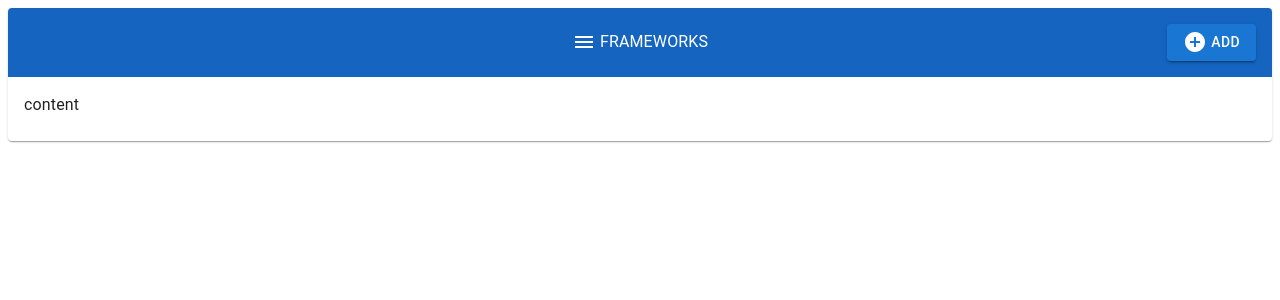
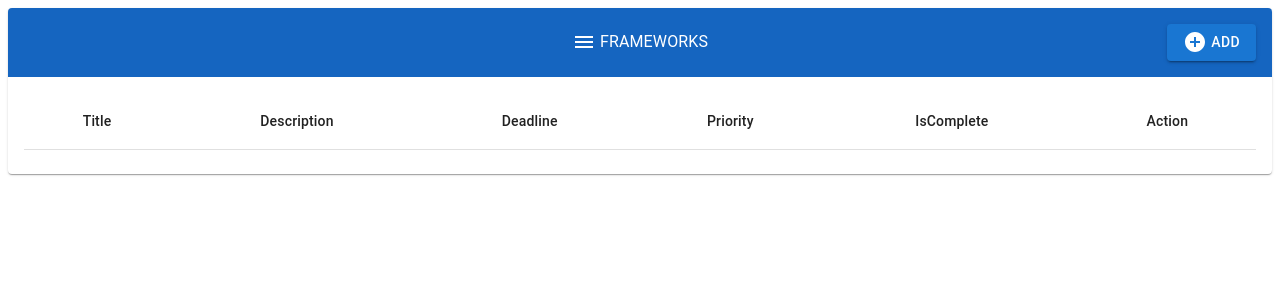
Before and after one commit to Epik95mkw/CSDS221-Project-2, a React (Create React App) app: page / in a window 1280 px wide. Shown: the top 300 px of the page. Built offline with nearby package versions, Linux system fonts and the light colour scheme.

Commit message:
Implement MUI table

```diff
--- a/src/App.js
+++ b/src/App.js
@@ -1,11 +1,14 @@
 import React from 'react';
 import './style.css';
+import { Card } from '@mui/material';
 import Header from './Components/header.js';
 
 export default function App() {
   return (
-    <div>
+    <Card>
       <Header />
-    </div>
+
+
+    </Card>
   );
 }
--- a/src/Components/header.js
+++ b/src/Components/header.js
@@ -1,12 +1,38 @@
 import React from 'react';
 import '../style.css';
-import { Typography, Card, CardContent, Grid, Button } from '@mui/material';
+import {
+  Typography,
+  CardContent,
+  Grid,
+  Button,
+  TableContainer,
+  Table,
+  TableHead,
+  TableRow,
+  TableCell,
+  TableBody,
+} from '@mui/material';
 import MenuIcon from '@mui/icons-material/Menu';
 import AddCircleIcon from '@mui/icons-material/AddCircle';
 
-const header = (
+const columns = [
+  'Title',
+  'Description',
+  'Deadline',
+  'Priority',
+  'IsComplete',
+  'Action',
+];
+
+const columnHeaders = columns.map((c) => (
+  <TableCell align="center">{c}</TableCell>
+));
+
+export default function Header() {
+  return (
+    <div>
       <CardContent sx={{ color: 'white', backgroundColor: 'primary.dark' }}>
-    <Grid container className="centered">
+        <Grid container>
           <Grid item xs></Grid>
           <Grid item xs={6} className="centered">
             <MenuIcon />
@@ -20,15 +46,16 @@ const header = (
           </Grid>
         </Grid>
       </CardContent>
-);
 
-export default function Header() {
-  return (
-    <Card>
-      {header}
       <CardContent>
-        <Typography>content</Typography>
+        <TableContainer>
+          <Table>
+            <TableHead>
+              <TableRow>{columnHeaders}</TableRow>
+            </TableHead>
+          </Table>
+        </TableContainer>
       </CardContent>
-    </Card>
+    </div>
   );
 }
```
Lines whose indentation alone changed are shown as unchanged.
